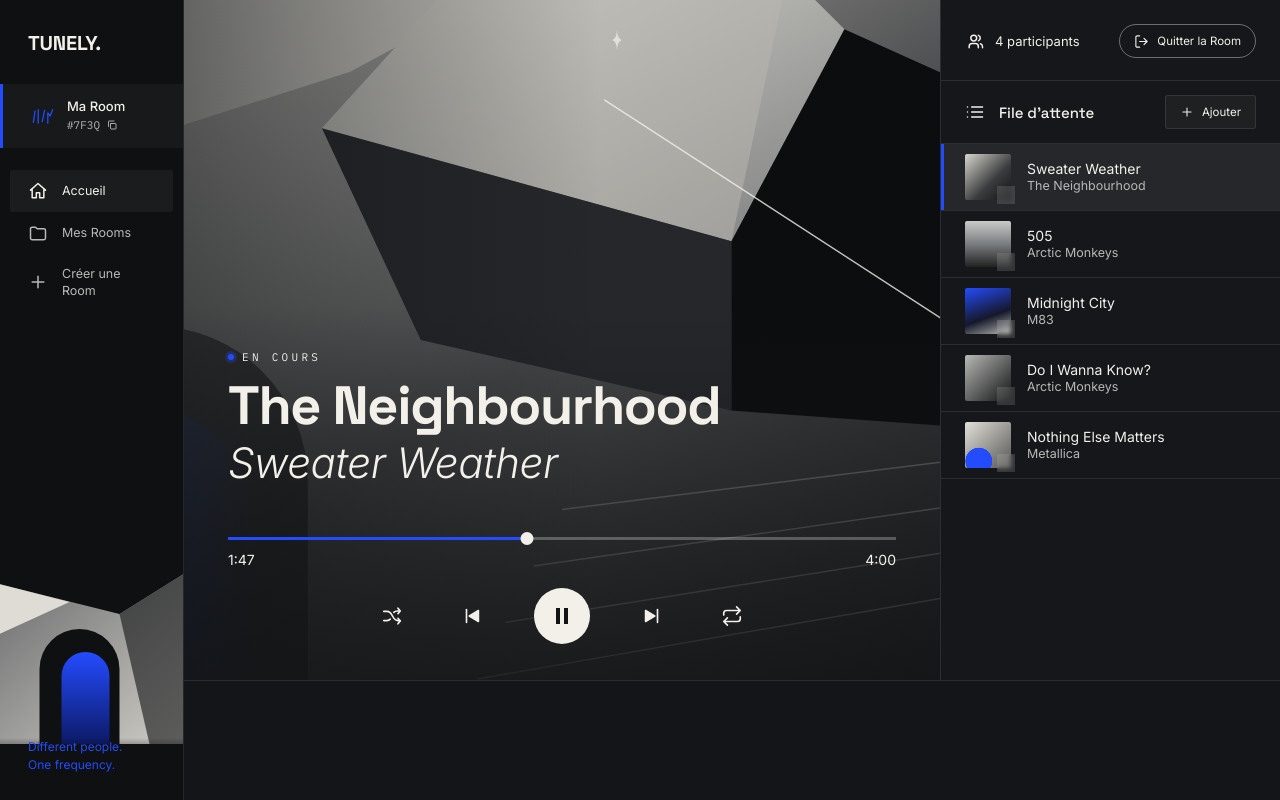
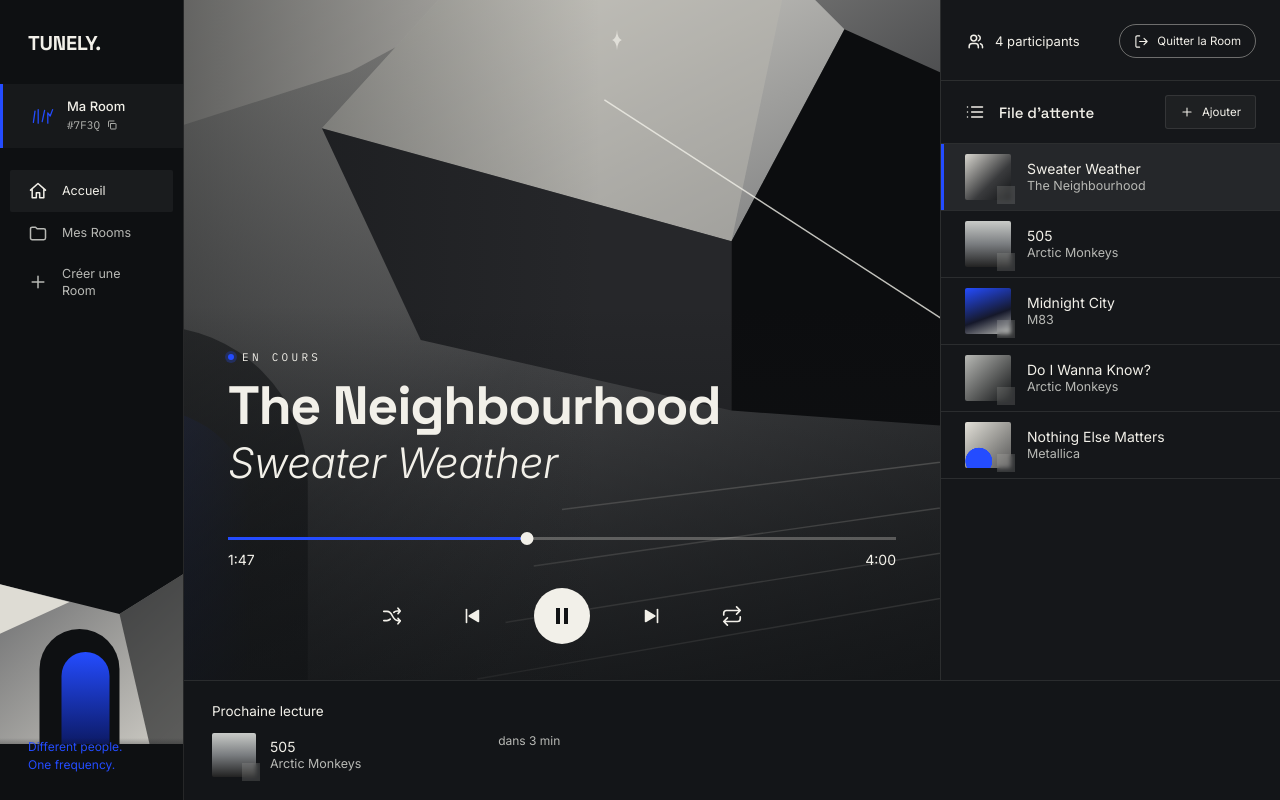
Before and after one commit to ItokianaRAKT/tunely-frontend-web, a React (Vite) app: page / in a window 1280 px wide. Built offline with nearby package versions, Linux system fonts and the light colour scheme.

Commit message:
feat: add upcoming track panel to status strip

```diff
--- a/src/App.css
+++ b/src/App.css
@@ -544,6 +544,40 @@ h2 {
   }
 }
 
+/* strip */
+.strip > div {
+  padding: 22px 28px;
+  min-width: 0;
+}
+
+.strip > div + div {
+  border-left: 1px solid var(--line);
+}
+
+.strip h3 {
+  margin: 0 0 14px;
+  font: 400 13.5px var(--ui);
+}
+
+.nx {
+  display: flex;
+  gap: 14px;
+  align-items: center;
+}
+
+.nx .th {
+  width: 44px;
+  height: 44px;
+}
+
+.nx time {
+  margin-left: auto;
+  font-size: 12px;
+  color: var(--conc);
+  align-self: flex-start;
+  white-space: nowrap;
+}
+
 /* toast */
 #toast {
   position: fixed;
--- a/src/App.tsx
+++ b/src/App.tsx
@@ -3,6 +3,7 @@ import { IconSprite } from './components/Icon'
 import { Sidebar } from './components/Sidebar'
 import { Stage } from './components/Stage'
 import { QueuePanel } from './components/QueuePanel'
+import { StatusStrip } from './components/StatusStrip'
 import { usePlayer } from './hooks/usePlayer'
 import './App.css'
 
@@ -23,6 +24,7 @@ function App() {
     tracks,
     track,
     currentIndex,
+    upcomingIndex,
     time,
     playing,
     shuffle,
@@ -105,7 +107,11 @@ function App() {
           currentIndex={currentIndex}
           onPick={selectTrack}
         />
-        <footer className="strip" />
+        <StatusStrip
+          track={track}
+          time={time}
+          upcoming={tracks[upcomingIndex]}
+        />
       </main>
 
       <div
--- /dev/null
+++ b/src/components/StatusStrip.tsx
@@ -0,0 +1,32 @@
+import type { CSSProperties } from 'react'
+import type { Track } from '../data/tracks'
+
+type StatusStripProps = {
+  track: Track
+  time: number
+  upcoming: Track
+}
+
+export function StatusStrip({ track, time, upcoming }: StatusStripProps) {
+  const minutes = Math.ceil((track.duration - time) / 60)
+  const eta = minutes <= 0 ? 'bientôt' : `dans ${minutes} min`
+
+  return (
+    <footer className="strip">
+      <div>
+        <h3>Prochaine lecture</h3>
+        <div className="nx">
+          <span
+            className="th"
+            style={{ '--g': upcoming.gradient } as CSSProperties}
+          />
+          <div className="meta">
+            <b>{upcoming.title}</b>
+            <small>{upcoming.artist}</small>
+          </div>
+          <time>{eta}</time>
+        </div>
+      </div>
+    </footer>
+  )
+}
```
